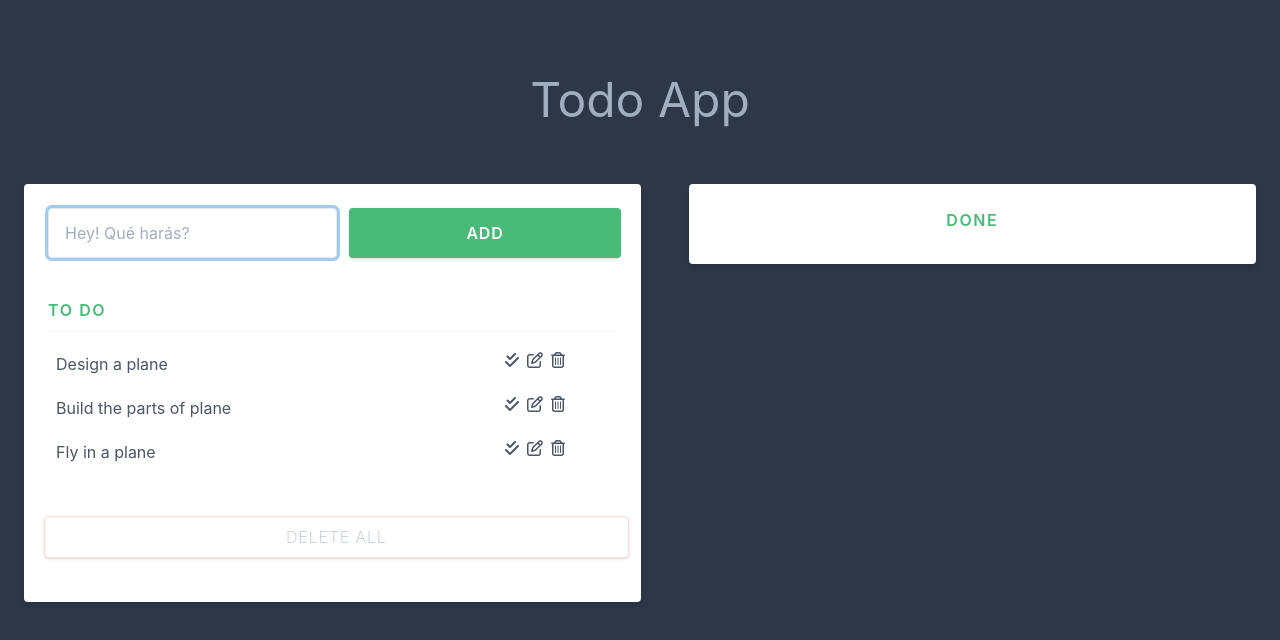
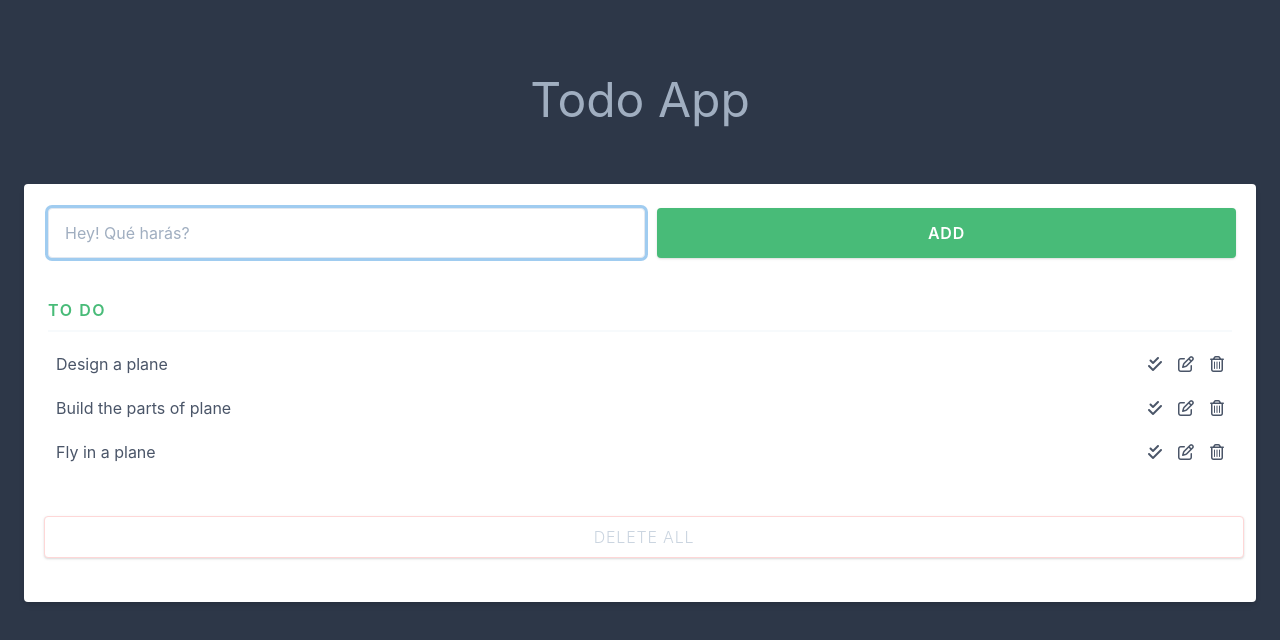
Before and after one commit to alaila4/todo-app-react, a React (Create React App) app: page / in a window 1280 px wide. Shown: the top 640 px of the page. Built offline with nearby package versions, Linux system fonts and the light colour scheme.

Commit message:
Responsive test and more fixes 🎁✔
Done List appear when Done Tasks exist (added).
Fixed responsive in list buttons (complete-edit-delete).
Testing responsive

```diff
--- a/src/components/TodoApp.js
+++ b/src/components/TodoApp.js
@@ -79,7 +79,8 @@ class TodoApp extends Component {
                 </div>
 
                 <div className="flex flex-col md:flex-row">
-                    <div className="bg-white mx-6 my-10 rounded shadow-md px-4 py-6 md:w-1/2">
+                    <div className={ "bg-white mx-6 my-10 rounded shadow-md px-4 py-6 " + (
+                        todoItemsDone <= 0 ? "md: w-full" : "md: w-1/2") }>
                         <TodoForm addItem={this.addItem} />
                         <h1 className="flex font-semibold tracking-widest text-green-500 text-center ml-2 my-2 mt-10" >TO DO</h1>
                         <hr className="border border-gray-100 mx-2"></hr>
@@ -108,7 +109,8 @@ class TodoApp extends Component {
 
 
                     </div>
-                        <div className="md:w-1/2">
+                        <div className="md:w-1/2"
+                            style = {todoItemsDone.length <= 0 ? {display: "none"} : {}} >
                             <TodoDone
                             items={todoItemsDone} returnItem={this.returnItem}/>
                         </div>
--- a/src/components/TodoForm.js
+++ b/src/components/TodoForm.js
@@ -19,7 +19,7 @@ class TodoForm extends Component {
     }
     render () {
         return (
-            <form ref="form" onSubmit={this.onSubmit} className="container flex ">
+            <form ref="form" onSubmit={this.onSubmit} className="flex ">
                 <input type="text" ref="itemName"
                     className="bg-white
                     focus:outline-none
--- a/src/components/TodoListItem.js
+++ b/src/components/TodoListItem.js
@@ -21,6 +21,7 @@ class TodoListItem extends Component {
 
     onClickEdit(){
         var index = parseInt(this.props.index);
+        this.refs.itemName.value = this.props.item.value;
         this.props.setActiveEditInput(index);
     }
 
@@ -40,11 +41,10 @@ class TodoListItem extends Component {
     }
 
     render () {
-        // var todoClass = this.props.item.done ?
-        //     "done" : "undone";
+
         return(
             <li className="list-group-item ">
-                <div className="container flex flex-wrap my-3 mt-3">
+                <div className="flex flex-wrap my-3 mt-3">
                     <form ref="form" onSubmit={this.onSubmit} className="container flex ">
                         <input type="text" ref="itemName"
                             style = {this.props.item.editMode ? {} : {display: "none"}}
@@ -58,24 +58,27 @@ class TodoListItem extends Component {
                             my-2 mx-2 md:my-0"
                             />
                     </form>
-                    {/* <div className={todoClass}> */}
-                        <div  className="flex w-full cursor-pointer overflow-y-auto mt-2 hover:bg-gray-100 rounded"
+
+                        <div  className="flex w-full overflow-y-auto mt-2 hover:bg-gray-100 rounded"
                             style = {this.props.item.editMode ? {display: "none"} : {}}>
 
-                            <h1 className="mx-2 w-3/5" onClick = {this.onClickEdit}>{this.props.item.value}</h1>
+                            <div className="flex-1">
+                                <h1 className="mx-2 cursor-pointer" onClick = {this.onClickEdit}>{this.props.item.value}</h1>
+                            </div>
 
-                            <span className="flex mr-2 w-1/5 justify-end text-gray-700 hover:text-green-600" aria-hidden="true" onClick={this.onClickDone}>
+                            <div>
+                                <span className="px-2 text-gray-700 hover:text-green-600" aria-hidden="true" onClick={this.onClickDone}>
                                     <i className="fas fa-check-double"></i>
                                 </span>
-                            <span className="flex mr-2 text-gray-700 hover:text-blue-500">
+                                <span className="px-2 text-gray-700 hover:text-blue-500">
                                     <i className="far fa-edit" onClick={this.onClickEdit}></i>
                                 </span>
-                            <span className="flex text-gray-700 hover:text-red-700">
+                                <span className="px-2 text-gray-700 hover:text-red-700">
                                     <i className="far fa-trash-alt"  onClick={this.onClickClose}></i>
                                 </span>
                             </div>
                         </div>
-                {/* </div> */}
+                    </div>
             </li>
         );
     }
--- a/src/components/TodoListItemDone.js
+++ b/src/components/TodoListItemDone.js
@@ -11,21 +11,27 @@ class TodoListItem extends Component {
         this.props.returnItem(index);
     }
     render () {
-        // var todoClass = this.props.item.done ?
-        //     "done" : "undone";
+
         return(
             <li className="list-group-item ">
                 <div className="container flex flex-wrap my-3 mt-3">
-                    {/* <div className={todoClass}> */}
+
                         <div  className="flex w-full overflow-y-auto mt-2 hover:bg-gray-100 rounded">
 
-                            <h1 className="mx-2 w-3/5">{this.props.item.value}</h1>
-                            <span className="flex mr-2 w-1/5 justify-end text-gray-700 hover:text-green-600" aria-hidden="true" onClick={this.onClickReturn}>
-                                <i className="fas fa-undo-alt"></i>
-                            </span>
+                            <div className="flex-1">
+                                <h1>{this.props.item.value}</h1>
+                            </div>
+
+                            <div>
+                                <span className="px-2 text-gray-700 hover:text-green-600"
+                                    aria-hidden="true"
+                                    onClick={this.onClickReturn}>
+
+                                    <i className="fas fa-undo-alt"></i>
+                                </span>
+                            </div>
                         </div>
                     </div>
-                {/* </div> */}
             </li>
         );
     }
```
Lines whose indentation alone changed are shown as unchanged.
